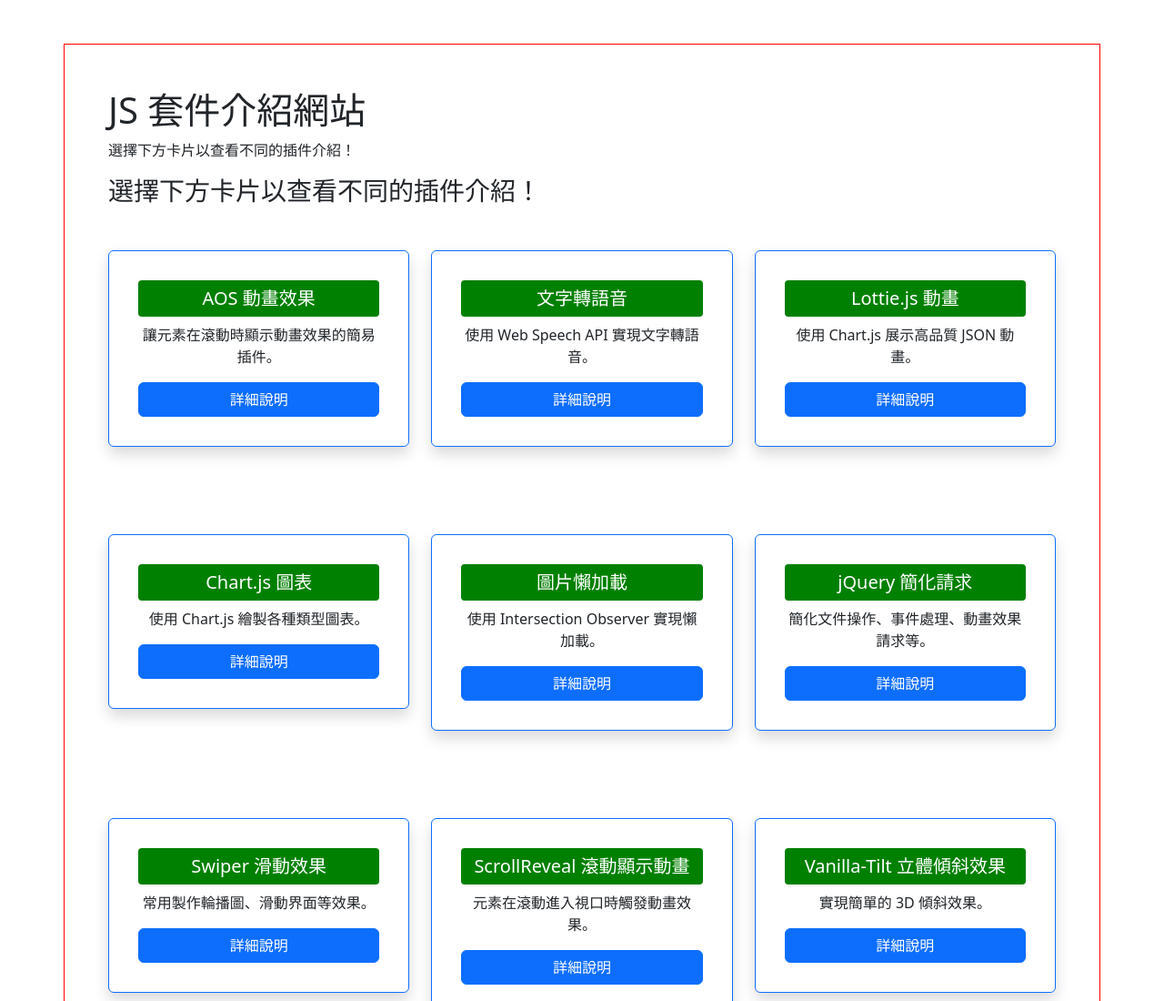
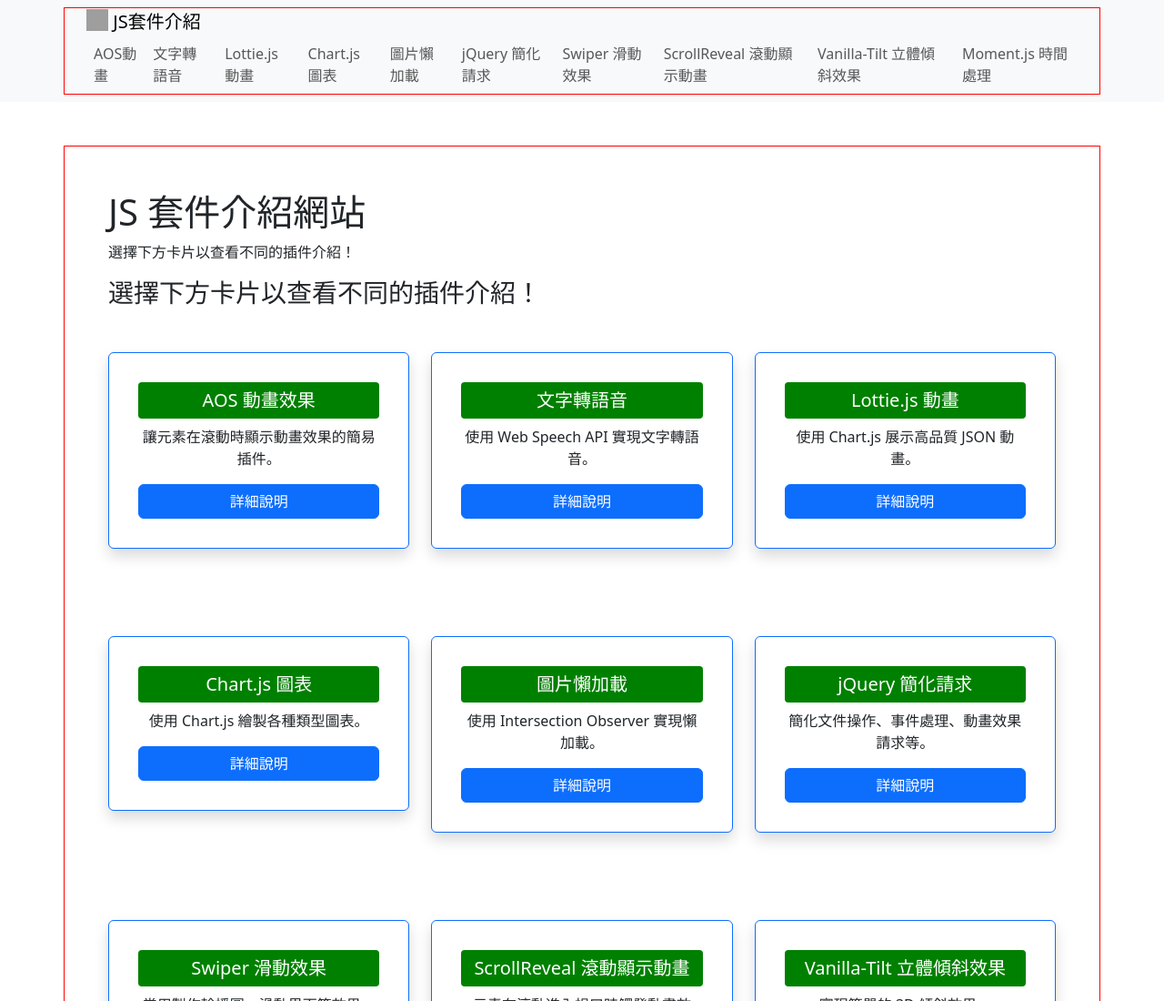
Before and after one commit to NorieMas/1030-41041225, a plain HTML site: page index.html in a window 1280 px wide. Shown: the top 1100 px of the page at 91% size. Drawn offline with nearby package versions, Linux system fonts and the light colour scheme; grey boxes are pictures that could not be loaded.

Commit message:
Update index.html

```diff
--- a/index.html
+++ b/index.html
@@ -122,7 +122,7 @@
         </div>
     </div>
 
-    <script src="navbar.js"></script>
+    <script src="../navbar.js"></script>
     <script src="https://cdn.jsdelivr.net/npm/bootstrap@5.3.3/dist/js/bootstrap.bundle.min.js"
         integrity="sha384-YvpcrYf0tY3lHB60NNkmXc5s9fDVZLESaAA55NDzOxhy9GkcIdslK1eN7N6jIeHz"
         crossorigin="anonymous"></script>
```
